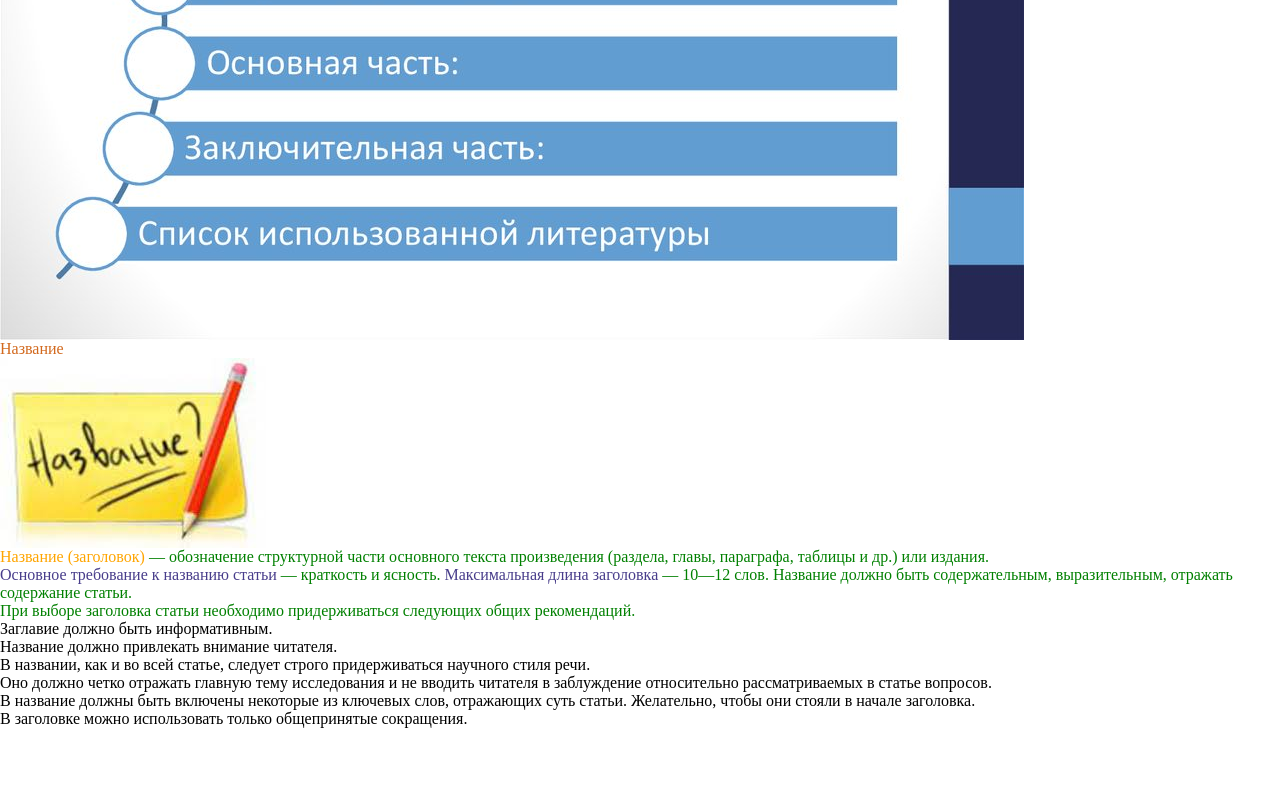
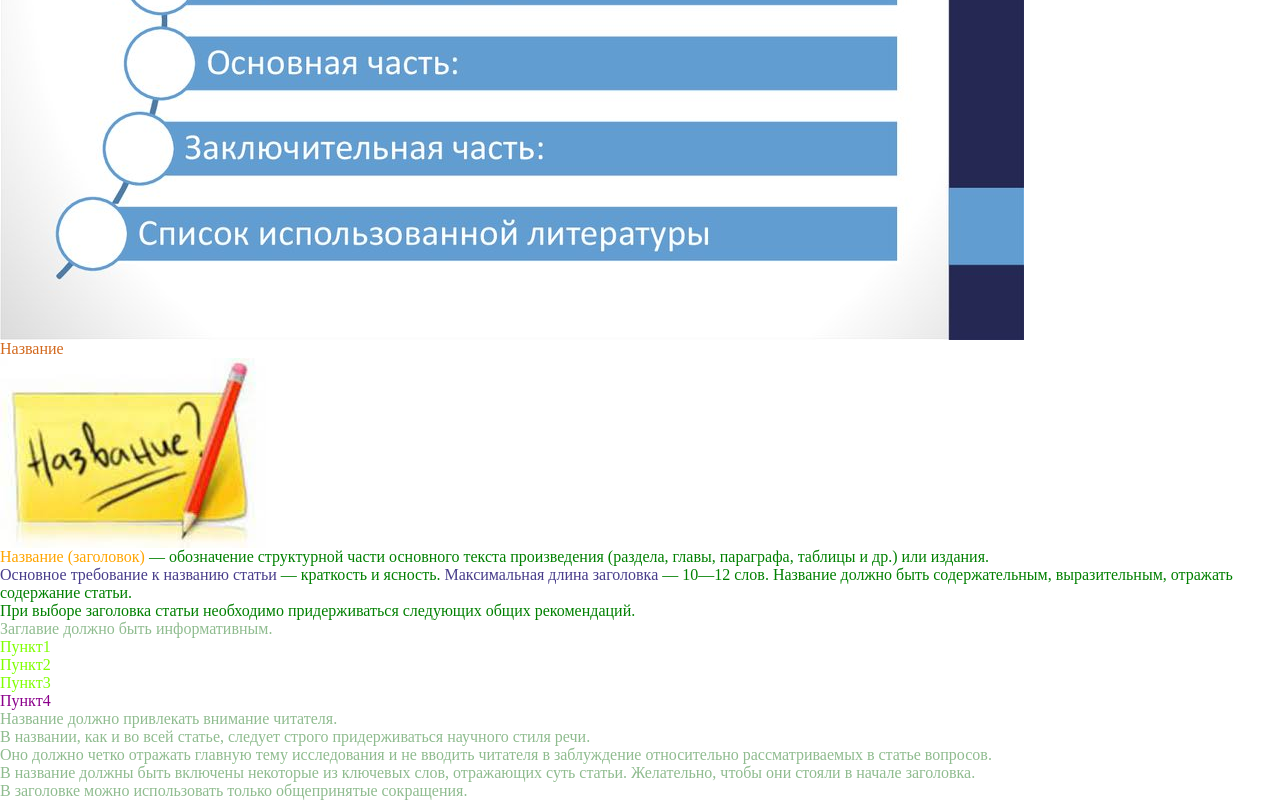
Before and after one commit to Bogdanov-fls/lesson3, a plain HTML site: page index.html in a window 1280 px wide. Shown: the part 625-1425 px from the top of the page. Before the commit the page ends 1353 px from the top, so only its background shows below. Drawn offline with Linux system fonts and the light colour scheme.

Commit message:
правка

```diff
--- a/css/style.css
+++ b/css/style.css
@@ -56,3 +56,12 @@ p a {
 p span {
 	color: darkslateblue;
 }
+.list  li {
+	color: darkseagreen;
+}
+.list ol  li {
+	color: chartreuse;
+}
+.list ol li span {
+	color: darkmagenta;
+}
--- a/index.html
+++ b/index.html
@@ -38,8 +38,15 @@
 			Название долж­но
 			быть содержательным, выразительным, отражать содержание статьи.</p>
 		<p>При выборе заголовка статьи необходимо придерживаться сле­дующих общих рекомендаций.</p>
-		<ul>
-			<li>Заглавие должно быть информативным.</li>
+		<ul class="list">
+			<li>Заглавие должно быть информативным.
+				<ol>
+					<li>Пункт1</li>
+					<li>Пункт2</li>
+					<li>Пункт3</li>
+					<li><span>Пункт4</spa></li>
+				</ol>
+			</li>
 			<li>Название должно привлекать внимание читателя.</li>
 			<li>В названии, как и во всей статье, следует строго придержи­ваться научного стиля речи.</li>
 			<li>Оно должно четко отражать главную тему исследования и не вводить читателя в заблуждение относительно
```
